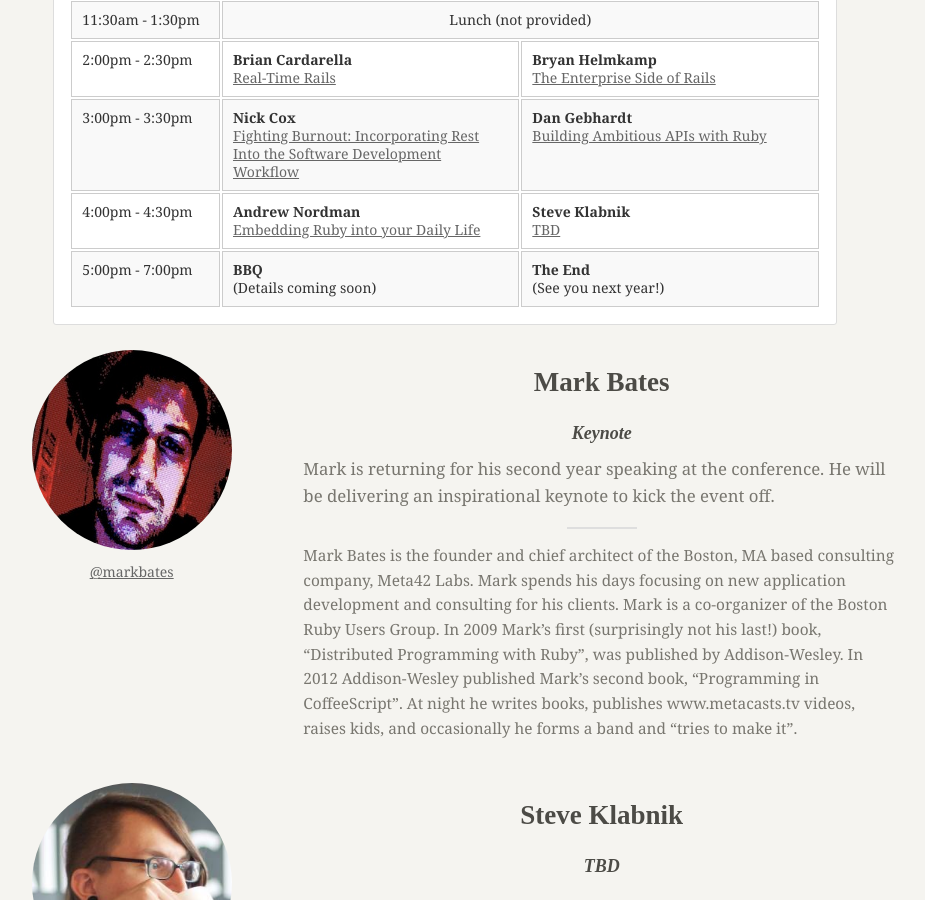
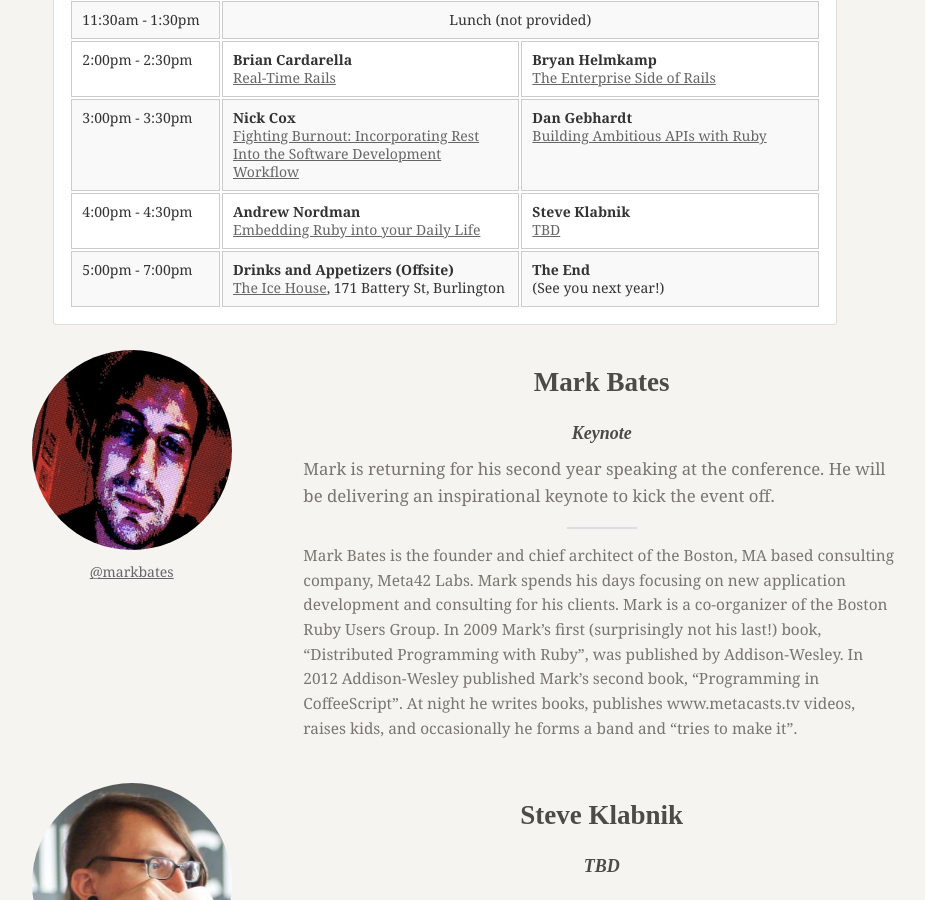
Before and after one commit to burlingtonruby/buruco2013, a Jekyll site: the page built from speakers.html, in a window 1280 px wide and 900 px high, scrolled down 850 px. Shown: the whole window, without its empty margins (195-1120 px from the left). Built offline with Jekyll 4.4.1, drawn with Linux system fonts in a browser that asks for light colours; nearby versions of some CDN libraries.

Commit message:
Adding Sat evening event to schedule

```diff
--- a/speakers.html
+++ b/speakers.html
@@ -88,7 +88,7 @@ meta_keywords: burlington, ruby, conference, vermont, rails, ruby on rails, spea
         </tr>
         <tr>
           <td>5:00pm - 7:00pm</td>
-          <td><strong>BBQ</strong><br>(Details coming soon)</td>
+          <td><strong>Drinks and Appetizers (Offsite)</strong><br><a href='http://www.icehousevt.com/'>The Ice House</a>, 171 Battery St, Burlington</td>
           <td><strong>The End</strong><br>(See you next year!)</td>
         </tr>
       </tbody>
```
